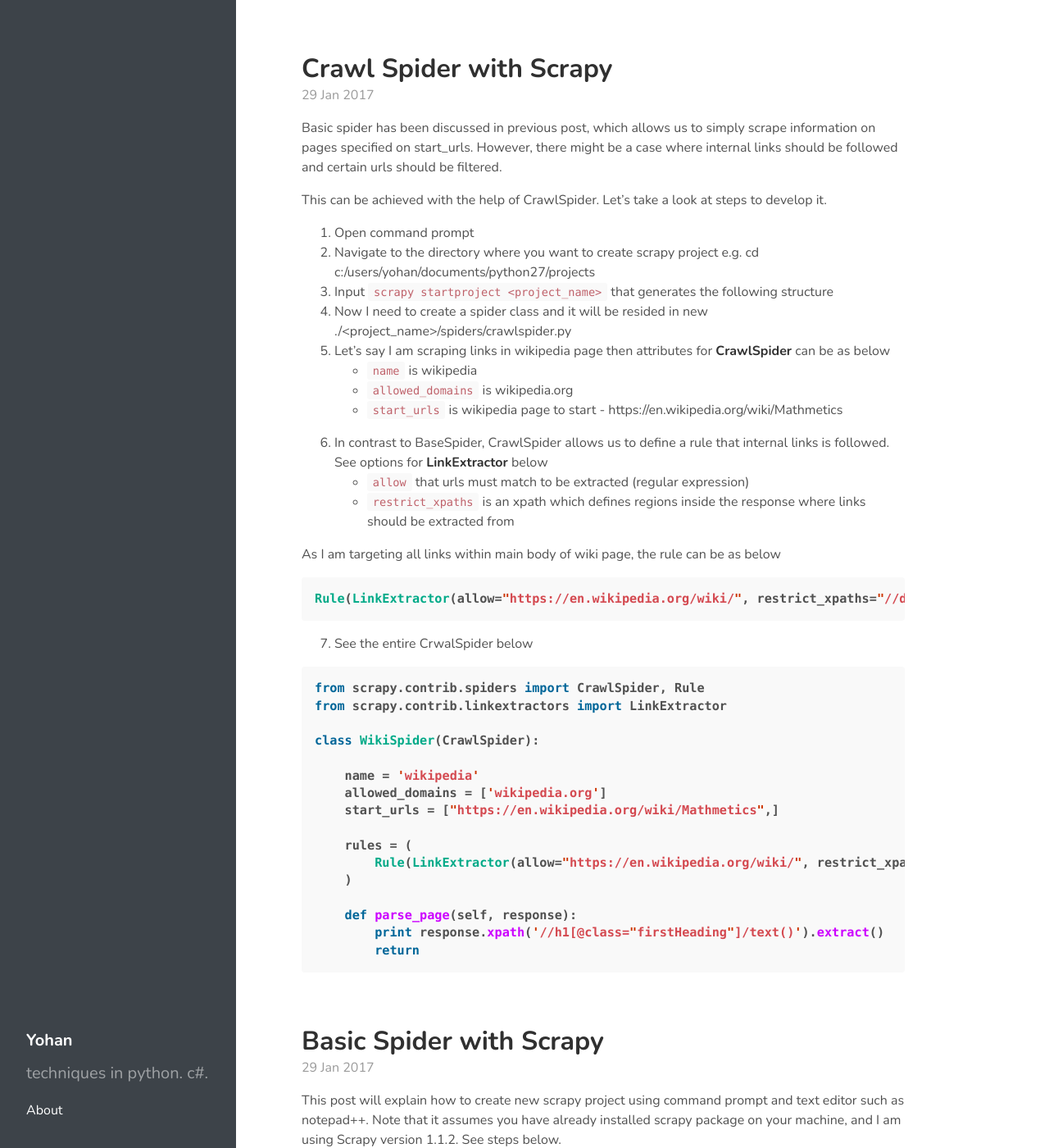
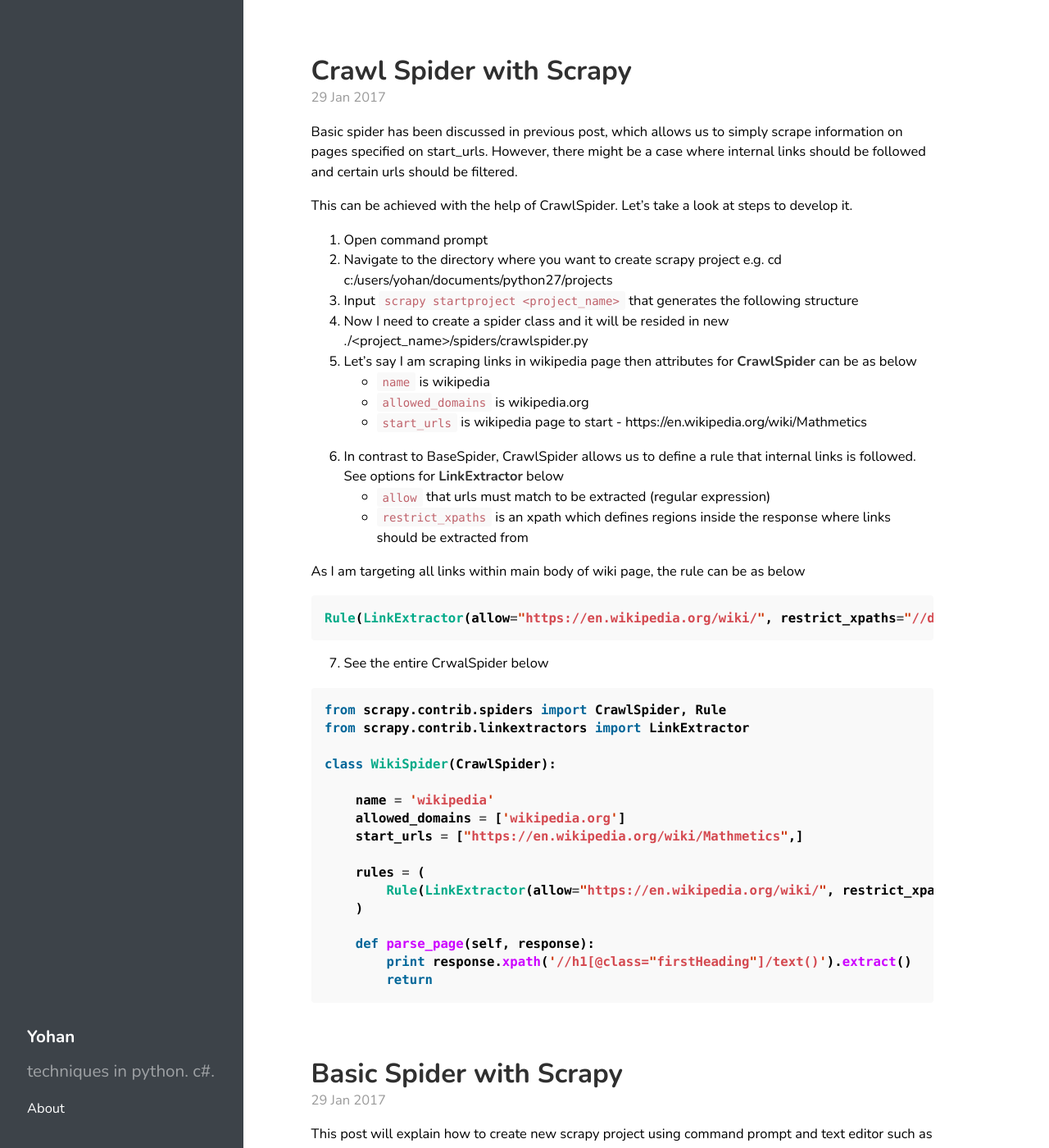
Before and after one commit to yohancheong/yohancheong.github.io, a Jekyll site: the page built from index.html, in a window 1280 px wide and 1400 px high. Shown: the whole window at 82% size. Built offline with Jekyll 4.4.1, drawn with Linux system fonts in a browser that asks for light colours; the list of posts is cut into pages by our own code.

Commit message:
Entire style

```diff
--- a/public/css/hyde.css
+++ b/public/css/hyde.css
@@ -42,7 +42,7 @@ html {
 }
 @media (min-width: 58em) {
   html {
-    font-size: 16px;
+    font-size: 16.5px;
   }
 }
 
--- a/public/css/poole.css
+++ b/public/css/poole.css
@@ -59,7 +59,7 @@ html {
 }
 
 body {
-  color: #515151;
+  /*color: #515151;*/
   background-color: #fff;
   -webkit-text-size-adjust: 100%;
       -ms-text-size-adjust: 100%;
```
